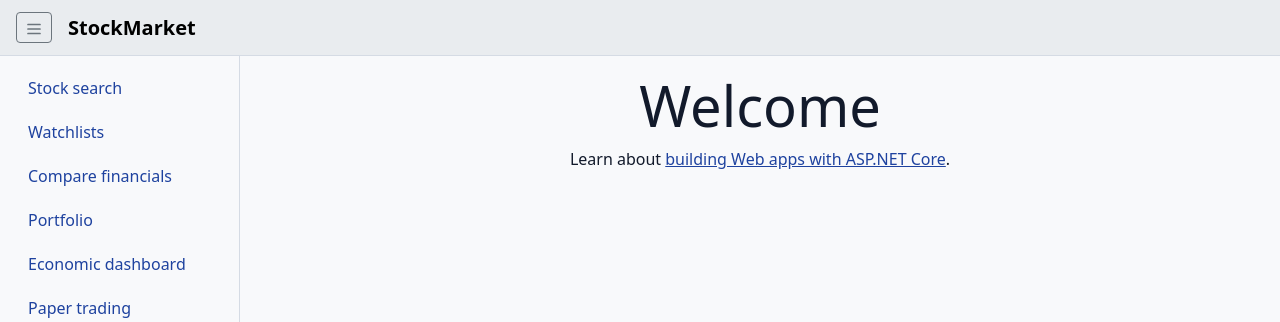
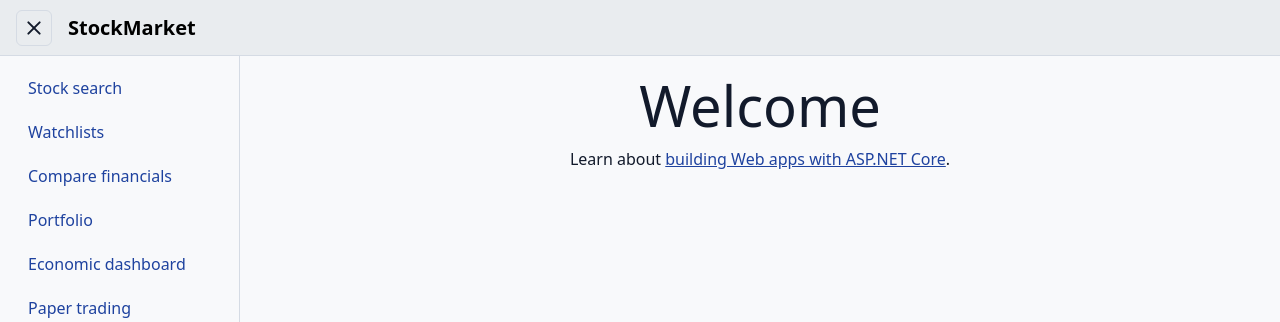
Before and after one commit to SleepyAlan/StockMarket, an ASP.NET Core app: page / in a window 1280 px wide. Shown: the top 322 px of the page. Run offline with ASP.NET Core 8, Linux system fonts and the light colour scheme; the project's own start-up code is not run, and a stand-in starts its controllers and pages; some libraries are stand-ins or nearby versions.

Commit message:
Sidebar toggle changed from SVG to animated with css.

```diff
--- a/StockMarket.Web/Views/Shared/_Layout.cshtml
+++ b/StockMarket.Web/Views/Shared/_Layout.cshtml
@@ -30,12 +30,9 @@
 
   <header class="app-header navbar bg-body-secondary border-bottom sticky-top px-3">
     <div class="d-flex align-items-center gap-3">
-      <button type="button" id="sidebar-toggle" class="btn btn-outline-secondary btn-sm"
+      <button type="button" id="sidebar-toggle" class="nav-toggle"
               aria-controls="app-sidebar" aria-expanded="true" aria-label="Toggle navigation">
-        <svg width="18" height="18" viewBox="0 0 24 24" fill="none" stroke="currentColor"
-             stroke-width="2.25" stroke-linecap="round" aria-hidden="true">
-          <path d="M4 6h16M4 12h16M4 18h16" />
-        </svg>
+        <span class="nav-toggle-bars" aria-hidden="true"></span>
       </button>
       <a class="navbar-brand m-0 fw-semibold" asp-area="" asp-controller="Home" asp-action="Index">StockMarket</a>
     </div>
--- a/StockMarket.Web/wwwroot/css/site.css
+++ b/StockMarket.Web/wwwroot/css/site.css
@@ -14,7 +14,7 @@ html {
 .form-control:focus,
 .form-select:focus,
 .form-check-input:focus {
-  box-shadow: 0 0 0 0.1rem var(--bs-body-bg), 0 0 0 0.25rem var(--bs-primary);
+    box-shadow: 0 0 0 0.1rem var(--bs-body-bg), 0 0 0 0.25rem var(--bs-primary);
 }
 
 /* Bootstrap 5.3 hard-codes these colours in its compiled CSS */
@@ -182,3 +182,83 @@ main:focus {
     --bs-nav-pills-link-active-bg: var(--bs-primary);
     --bs-nav-pills-link-active-color: var(--app-on-primary);
 }
+
+/* Animated hamburger: three bars morph into an X while the sidebar is open */
+.nav-toggle {
+    display: inline-flex;
+    align-items: center;
+    justify-content: center;
+    width: 2.25rem;
+    height: 2.25rem;
+    padding: 0;
+    color: var(--bs-body-color);
+    background: transparent;
+    border: 1px solid var(--bs-border-color);
+    border-radius: var(--bs-border-radius);
+    cursor: pointer;
+    transition: background-color .15s ease;
+}
+
+    .nav-toggle:hover {
+        background-color: var(--bs-tertiary-bg);
+    }
+
+    .nav-toggle:focus {
+        outline: none; /* no ring after a mouse click */
+    }
+
+    .nav-toggle:focus-visible {
+        outline: 2px solid var(--bs-primary); /* keyboard focus keeps a visible ring */
+        outline-offset: 2px;
+    }
+
+.nav-toggle-bars,
+.nav-toggle-bars::before,
+.nav-toggle-bars::after {
+    display: block;
+    width: 1.125rem;
+    height: 2px;
+    background-color: currentColor;
+    border-radius: 1px;
+    transition: transform var(--app-sidebar-speed) ease, background-color var(--app-sidebar-speed) ease;
+}
+
+.nav-toggle-bars {
+    position: relative;
+}
+
+    .nav-toggle-bars::before,
+    .nav-toggle-bars::after {
+        content: "";
+        position: absolute;
+        left: 0;
+    }
+
+    .nav-toggle-bars::before {
+        top: -6px;
+    }
+
+    .nav-toggle-bars::after {
+        top: 6px;
+    }
+
+html[data-sidebar="open"] .nav-toggle-bars {
+    background-color: transparent; /* middle bar fades out */
+}
+
+    html[data-sidebar="open"] .nav-toggle-bars::before {
+        transform: translateY(6px) rotate(45deg);
+    }
+
+    html[data-sidebar="open"] .nav-toggle-bars::after {
+        transform: translateY(-6px) rotate(-45deg);
+    }
+
+@media (prefers-reduced-motion: reduce) {
+    .nav-toggle,
+    .nav-toggle-bars,
+    .nav-toggle-bars::before,
+    .nav-toggle-bars::after {
+        transition: none;
+    }
+}
```
